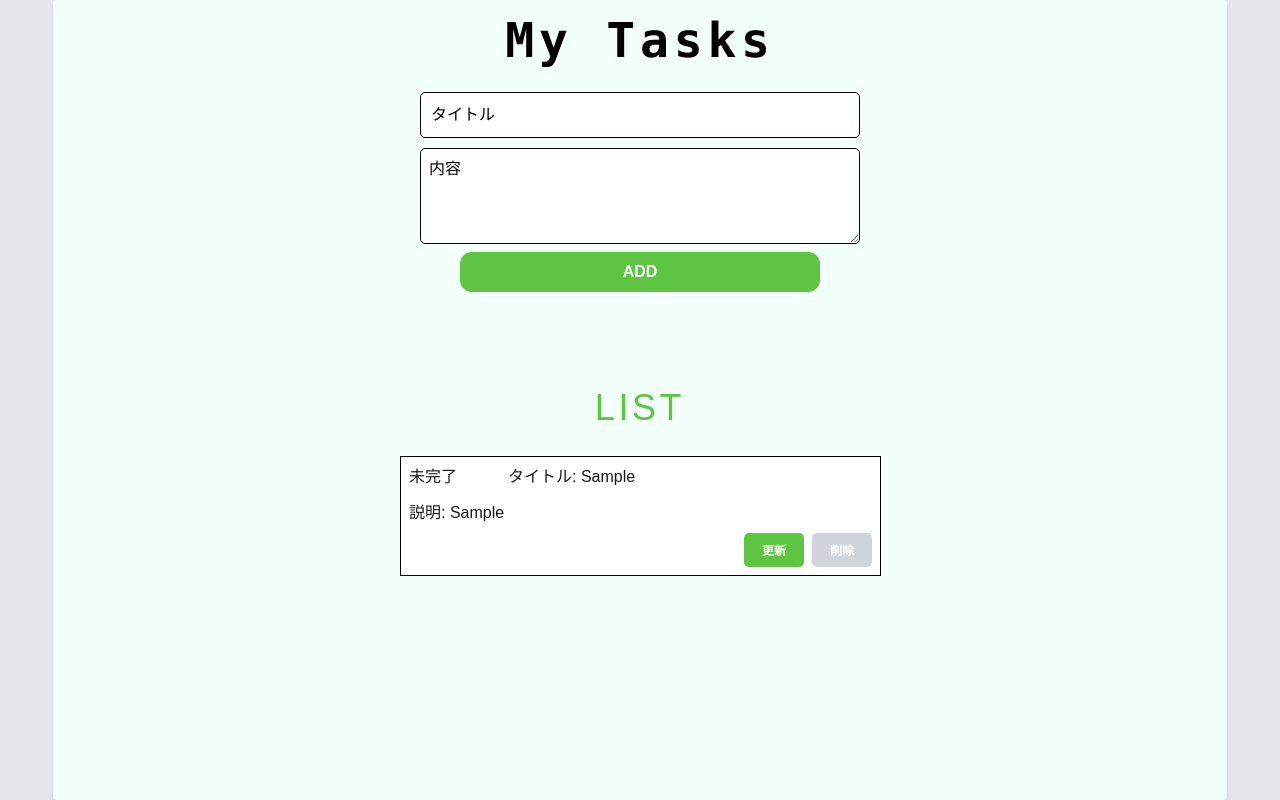
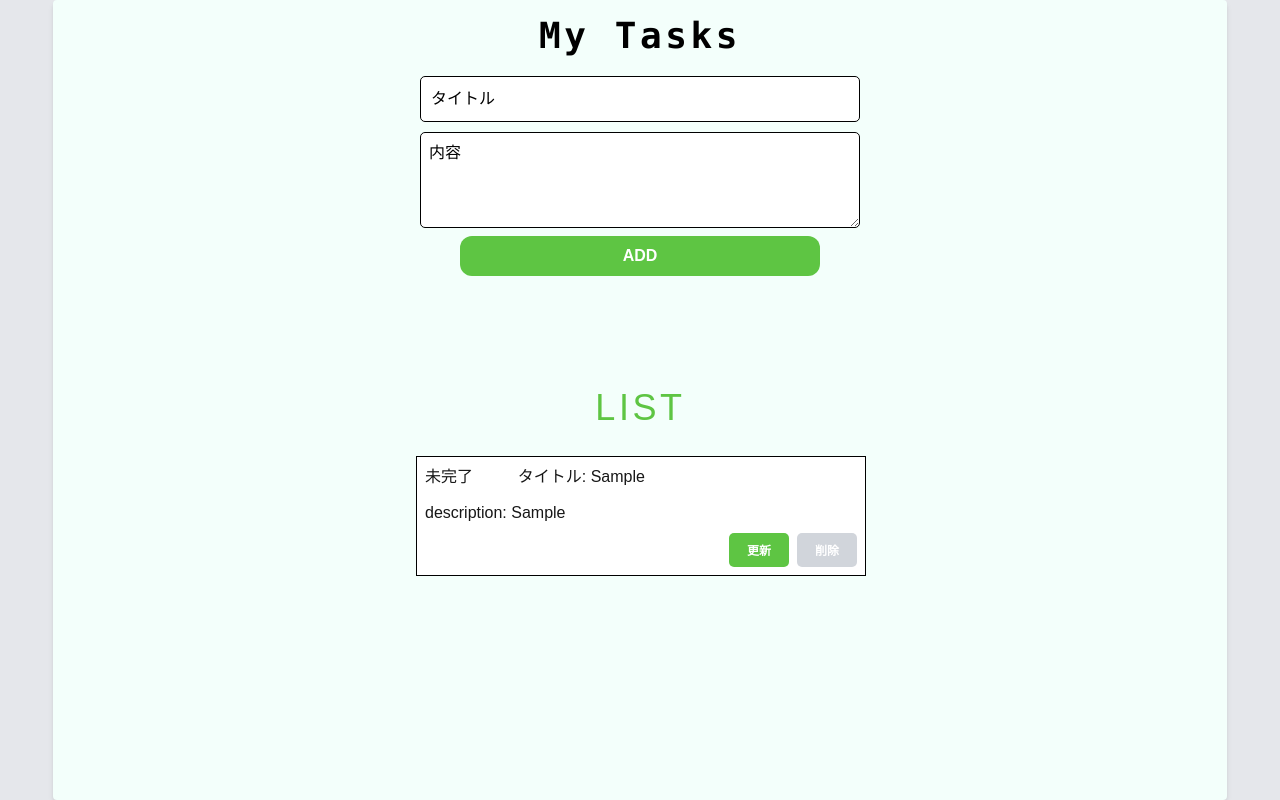
Before and after one commit to ito0627/todo-app, a Next.js app: page / in a window 1280 px wide. Both pictures are taken after typing "Sample", "Sample" into the empty fields and a click on the button "ADD". Built offline with nearby package versions, Linux system fonts and the light colour scheme.

Commit message:
実機確認用コミット

```diff
--- a/pages/index.tsx
+++ b/pages/index.tsx
@@ -6,12 +6,14 @@ const Home: React.FC = () => {
   return (
     <div className="bg-gray-200 min-h-screen">
       <div className="flex flex-col items-center p-4 w-11/12 h-screen mx-auto content-color rounded shadow-md">
-        <h1 className="text-5xl mb-3 tracking-widest font-mono">My Tasks</h1>
+        <h1 className="text-4xl mb-1 tracking-widest font-mono">My Tasks</h1>
         <TaskForm />
-        <h2 className="text-4xl text-green-custom mt-20 mb-3 tracking-widest">
-          LIST
-        </h2>
-        <TaskList />
+        <div className="task-list-container w-full max-w-lg mx-auto p-4">
+          <h2 className="text-4xl text-green-custom mt-20 mb-3 tracking-widest">
+            LIST
+          </h2>
+          <TaskList />
+        </div>
       </div>
     </div>
   );
--- a/src/recoil/components/TaskItem.tsx
+++ b/src/recoil/components/TaskItem.tsx
@@ -25,7 +25,7 @@ const TaskItem: React.FC<TaskItemProps> = ({
         </div>
       </div>
       <div className="mt-3">
-        <p>説明: {task.description}</p>
+        <p>description: {task.description}</p>
       </div>
       <div className="flex justify-end mt-2 space-x-2">
         <button
--- a/src/recoil/components/TaskList.tsx
+++ b/src/recoil/components/TaskList.tsx
@@ -38,7 +38,10 @@ const TaskList: React.FC = () => {
   );
 
   return (
-    <div className="task-list-container w-full max-w-lg mx-auto p-4">
+    <div
+      className="task-list-container w-full max-w-lg mx-auto p-4"
+      style={{ maxHeight: "", overflowY: "auto" }}
+    >
       <ul className="bg-white">
         {tasks.map((task) => (
           <TaskItem
--- a/styles/globals.css
+++ b/styles/globals.css
@@ -17,6 +17,7 @@
 input, textarea {
   border: none;
   outline: none;
+  color: #000;
 }
 
 body {
@@ -103,6 +104,8 @@ h2 {
   display: flex;
   justify-content: space-between;
   align-items: center;
+  color: #000;
+  /* リスト内の文字を黒くする */
 }
 
 .pending {
```
